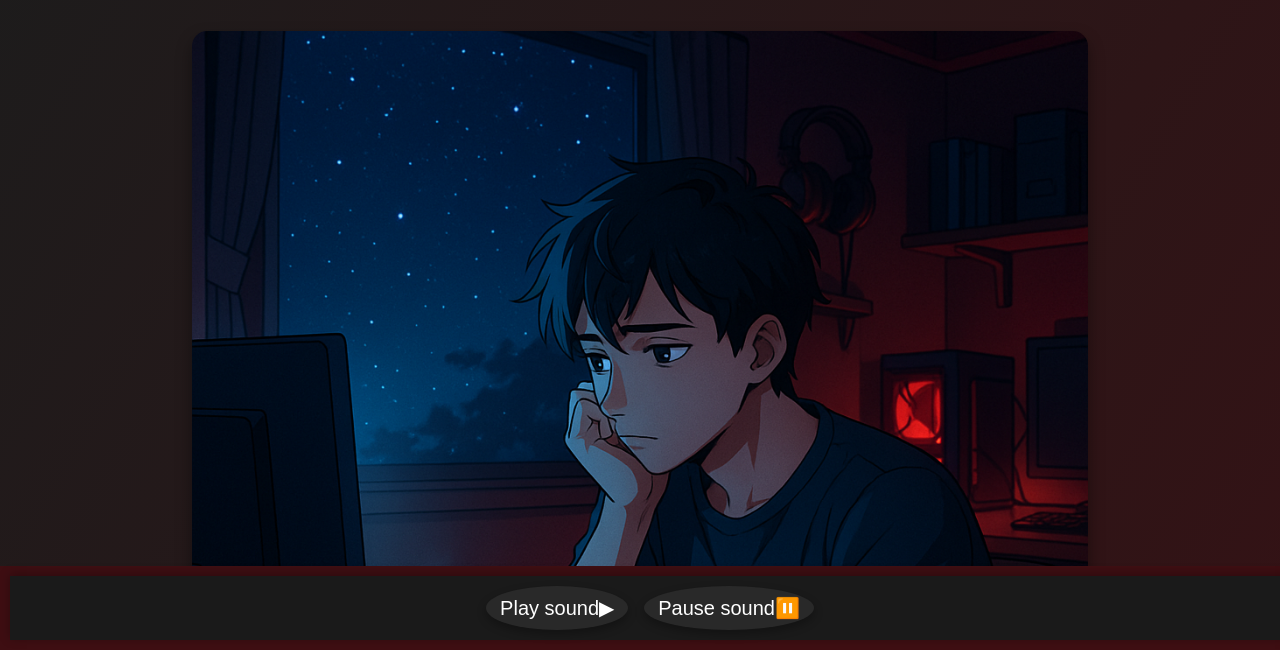
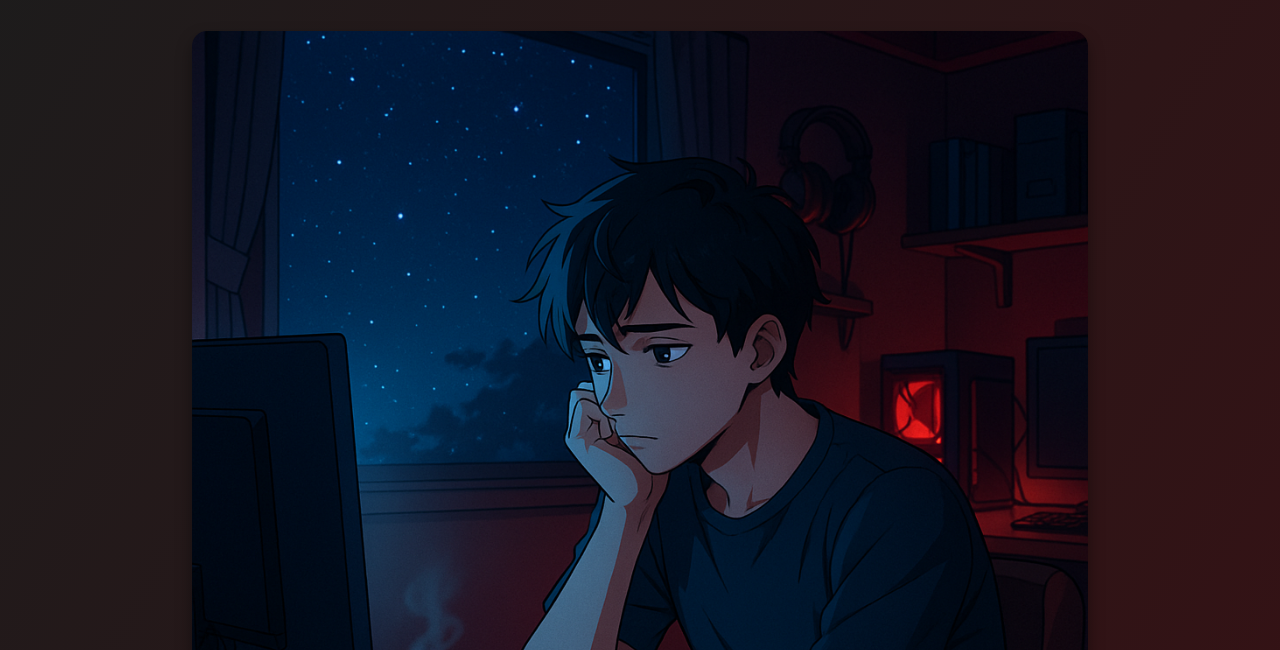
Before and after one commit to Pikachu566/aku, a plain HTML site: page index.html in a window 1280 px wide. Shown: the part 150-800 px from the top of the page. Drawn offline with Linux system fonts and the light colour scheme.

Commit message:
Update index.html

```diff
--- a/index.html
+++ b/index.html
@@ -20,7 +20,7 @@
         background-color: transparent;
     }
 
-	    header h1 {
+	header h1 {
         margin: 0;
         font-size: 3.5em;
         color: #fff;
@@ -65,42 +65,6 @@
         margin-bottom: 25px;
         color: #ff9999;
     }
-
-    /* Tambahan untuk audio player */
-#audioBar {
-    background-color: #1a1a1a;
-    padding: 10px;
-    text-align: center;
-    box-shadow: 0 -2px 10px rgba(0, 0, 0, 0.3);
-}
-
-#audioBar button {
-    background-color: #292929;
-    color: #fff;
-    border: none;
-    padding: 10px 14px;
-    margin: 0 6px;
-    font-size: 20px;
-    border-radius: 50%;
-    cursor: pointer;
-    box-shadow: 0 4px 10px rgba(0,0,0,0.3);
-    transition: background 0.3s, transform 0.2s;
-}
-
-#audioBar button:hover {
-    background-color: #444;
-    transform: scale(1.1);
-}
-footer {
-    text-align: center;
-    padding: 10px;
-    background-color: #3e0e12;
-    color: #f8d6d6;
-    font-size: 0.9em;
-    width: 100%;
-    position: fixed;
-    bottom: 0;
-}
 </style>
 </head>
 <body>
@@ -126,25 +90,5 @@ Kalau hangpa jumpa website ni, jangan fikir aku ni hebat. Website ni cuma benda
         </p>
     </div>
 </div>
-<script>
-
-        function playAudio() {
-            document.getElementById("audioNotification").play();
-        }
-
-        function pauseAudio() {
-            document.getElementById("audioNotification").pause();
-        }
-		const audio = document.getElementById("audioNotification");
-</script>
-<footer>
-<div id="audioBar">
-    <audio id="audioNotification">
-        <source src="sound.mp4" type="audio/mpeg">
-    </audio>
-    <button onclick="playAudio()" title="Play sound">Play sound▶</button>
-    <button onclick="pauseAudio()" title="Pause sound">Pause sound⏸️</button>
-</div>
-</footer>
 </body>
 </html>
```
